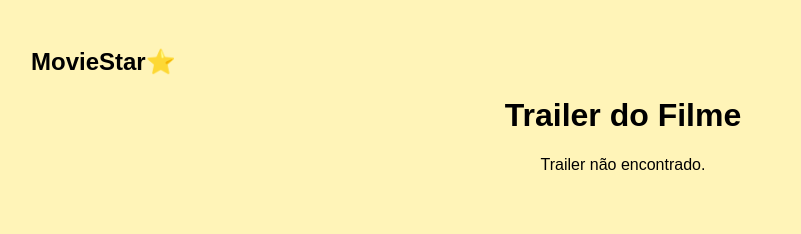
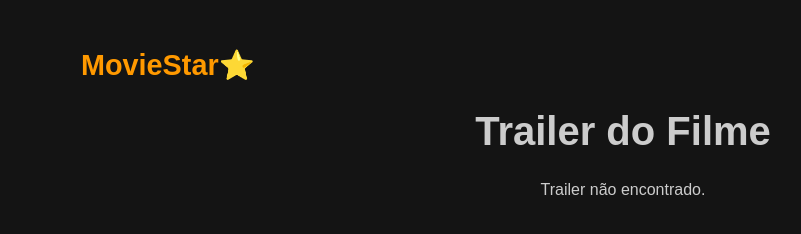
Before and after one commit to ArthurSalesse/Projeto_IHC, a plain HTML site: page Interfaces/trailer.html in a window 1280 px wide. Shown: the whole page, without its empty margins (17-818 px from the left). Drawn offline with Linux system fonts and the light colour scheme.

Commit message:
Foi implementado a tela de trailer

```diff
--- a/Interfaces/trailer.html
+++ b/Interfaces/trailer.html
@@ -4,14 +4,45 @@
   <meta charset="UTF-8">
   <title>Trailer</title>
   <style>
+    /* Variáveis do Dark Mode (Consistentes com index.html) */
+    :root {
+        --bg-dark: #141414; /* Fundo principal escuro */
+        --color-primary: #ff9900; /* Laranja de destaque */
+        --color-text: #ccc; /* Texto principal claro */
+        --font-oswald: 'Oswald', sans-serif;
+    }
+
     html{
-      background-color: #fff4b8;
+      /* Aplica o fundo escuro */
+      background-color: var(--bg-dark);
     }
-    body { text-align: center; padding: 40px; font-family: sans-serif; }
-    iframe { width: 80%; height: 450px; border: none; }
+    body {
+      text-align: center;
+      padding: 40px;
+      /* Usa a fonte e cor de texto padrão */
+      font-family: var(--font-oswald), sans-serif;
+      color: var(--color-text);
+    }
+    iframe {
+      width: 80%;
+      height: 450px;
+      border: none;
+    }
+    h1 {
+      /* Título principal claro */
+      color: var(--color-text);
+      font-size: 2.5em;
+    }
     h2{
       text-align: start;
       margin-top: 0px;
+      /* Logo laranja */
+      color: var(--color-primary);
+      font-size: 1.8em;
+      padding: 0 50px;
+    }
+    #trailer-container p {
+      color: var(--color-text);
     }
   </style>
 </head>
```
